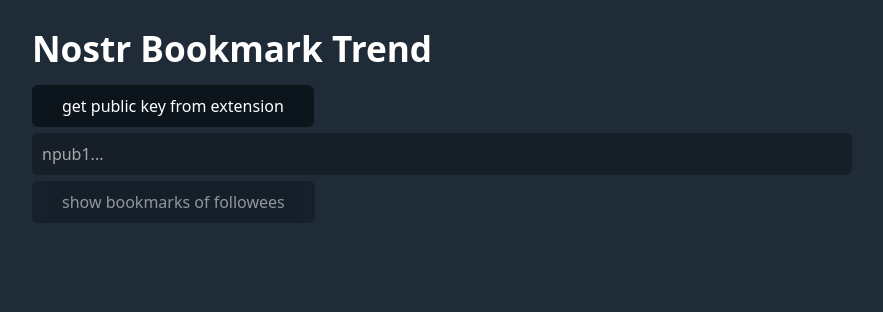
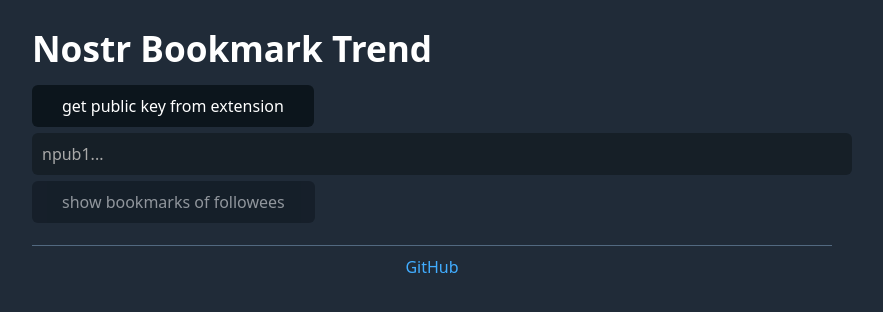
Before and after one commit to nikolat/nostr-bookmark-trend, a SvelteKit app: page / in a window 1280 px wide. Shown: the top 312 px of the page, without its empty margins (208-1091 px from the left). Built offline with nearby package versions, Linux system fonts and the light colour scheme.

Commit message:
add title and link to GitHub

```diff
--- a/src/routes/+page.svelte
+++ b/src/routes/+page.svelte
@@ -185,7 +185,12 @@ const getProfiles = async (fetcher: NostrFetcher, relays: string[], pubkeys: str
 
 </script>
 
-<h1>Nostr Bookmark Trend</h1>
+<svelte:head>
+	<title>Nostr Bookmark Trend</title>
+</svelte:head>
+
+<header><h1>Nostr Bookmark Trend</h1></header>
+<main>
 <button on:click={getNpubWithNIP07}>get public key from extension</button>
 <input id="npub" type="text" placeholder="npub1..." bind:value={npub} />
 <button on:click={getBookmarks} disabled={!npub || isGettingEvents}>{#if isGettingEvents}getting bookmarks...{:else}show bookmarks of followees{/if}</button>
@@ -211,6 +216,8 @@ const getProfiles = async (fetcher: NostrFetcher, relays: string[], pubkeys: str
 	{/if}
 	{/each}
 </dl>
+</main>
+<footer><a href="https://github.com/nikolat/nostr-bookmark-trend">GitHub</a></footer>
 
 <style>
 #npub {
@@ -233,4 +240,7 @@ dd {
 	white-space: pre-wrap;
 	margin-bottom: 1em;
 }
+footer {
+	text-align: center;
+}
 </style>
```
